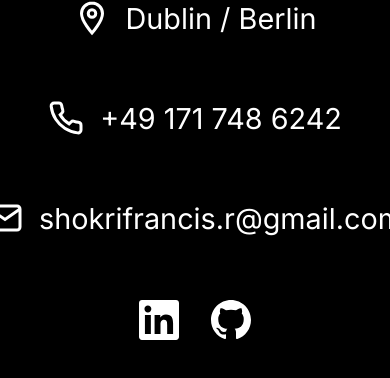
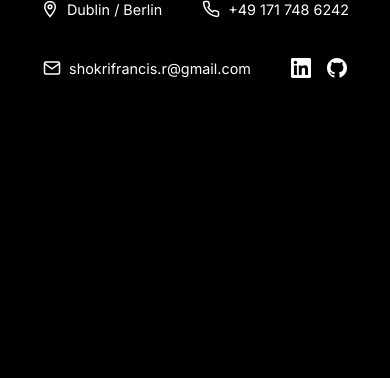
Before and after one commit to irishmango/shokri-portfolio-26, a Next.js app: page /contact in a window 390 px wide. Shown: the top 378 px of the page. Built offline with nearby package versions, Linux system fonts and the light colour scheme.

Commit message:
Update contact page styles and icons for improved layout and responsiveness

```diff
--- a/src/app/contact/ContactPage.module.css
+++ b/src/app/contact/ContactPage.module.css
@@ -13,15 +13,15 @@
   flex-direction: row;
   align-items: center;
   justify-content: center;
-  gap: 4rem;
+  gap: 2.5rem;
   flex-wrap: wrap;
 }
 
 .contactItem {
   display: flex;
   align-items: center;
-  gap: 1rem;
-  font-size: 1.8rem;
+  gap: 0.5rem;
+  font-size: 0.9rem;
   color: var(--foreground);
 }
 
@@ -38,7 +38,7 @@
 .contactSocials {
   display: flex;
   align-items: center;
-  gap: 2rem;
+  gap: 1rem;
 }
 
 .socialLink {
--- a/src/app/contact/page.tsx
+++ b/src/app/contact/page.tsx
@@ -3,33 +3,33 @@
 import styles from "./ContactPage.module.css";
 
 const LocationIcon = () => (
-  <svg width="36" height="36" viewBox="0 0 24 24" fill="none" stroke="currentColor" strokeWidth="2">
+  <svg width="18" height="18" viewBox="0 0 24 24" fill="none" stroke="currentColor" strokeWidth="2">
     <path d="M12 2C8.13 2 5 5.13 5 9c0 5.25 7 13 7 13s7-7.75 7-13c0-3.87-3.13-7-7-7z" />
     <circle cx="12" cy="9" r="2.5" />
   </svg>
 );
 
 const PhoneIcon = () => (
-  <svg width="36" height="36" viewBox="0 0 24 24" fill="none" stroke="currentColor" strokeWidth="2">
+  <svg width="18" height="18" viewBox="0 0 24 24" fill="none" stroke="currentColor" strokeWidth="2">
     <path d="M22 16.92v3a2 2 0 01-2.18 2 19.79 19.79 0 01-8.63-3.07 19.5 19.5 0 01-6-6 19.79 19.79 0 01-3.07-8.67A2 2 0 014.11 2h3a2 2 0 012 1.72 12.84 12.84 0 00.7 2.81 2 2 0 01-.45 2.11L8.09 9.91a16 16 0 006 6l1.27-1.27a2 2 0 012.11-.45 12.84 12.84 0 002.81.7A2 2 0 0122 16.92z" />
   </svg>
 );
 
 const EmailIcon = () => (
-  <svg width="36" height="36" viewBox="0 0 24 24" fill="none" stroke="currentColor" strokeWidth="2">
+  <svg width="18" height="18" viewBox="0 0 24 24" fill="none" stroke="currentColor" strokeWidth="2">
     <path d="M4 4h16c1.1 0 2 .9 2 2v12c0 1.1-.9 2-2 2H4c-1.1 0-2-.9-2-2V6c0-1.1.9-2 2-2z" />
     <polyline points="22,6 12,13 2,6" />
   </svg>
 );
 
 const LinkedInIcon = () => (
-  <svg width="40" height="40" viewBox="0 0 24 24" fill="currentColor">
+  <svg width="20" height="20" viewBox="0 0 24 24" fill="currentColor">
     <path d="M20.447 20.452h-3.554v-5.569c0-1.328-.027-3.037-1.852-3.037-1.853 0-2.136 1.445-2.136 2.939v5.667H9.351V9h3.414v1.561h.046c.477-.9 1.637-1.85 3.37-1.85 3.601 0 4.267 2.37 4.267 5.455v6.286zM5.337 7.433c-1.144 0-2.063-.926-2.063-2.065 0-1.138.92-2.063 2.063-2.063 1.14 0 2.064.925 2.064 2.063 0 1.139-.925 2.065-2.064 2.065zm1.782 13.019H3.555V9h3.564v11.452zM22.225 0H1.771C.792 0 0 .774 0 1.729v20.542C0 23.227.792 24 1.771 24h20.451C23.2 24 24 23.227 24 22.271V1.729C24 .774 23.2 0 22.222 0h.003z" />
   </svg>
 );
 
 const GitHubIcon = () => (
-  <svg width="40" height="40" viewBox="0 0 24 24" fill="currentColor">
+  <svg width="20" height="20" viewBox="0 0 24 24" fill="currentColor">
     <path d="M12 0c-6.626 0-12 5.373-12 12 0 5.302 3.438 9.8 8.207 11.387.599.111.793-.261.793-.577v-2.234c-3.338.726-4.033-1.416-4.033-1.416-.546-1.387-1.333-1.756-1.333-1.756-1.089-.745.083-.729.083-.729 1.205.084 1.839 1.237 1.839 1.237 1.07 1.834 2.807 1.304 3.492.997.107-.775.418-1.305.762-1.604-2.665-.305-5.467-1.334-5.467-5.931 0-1.311.469-2.381 1.236-3.221-.124-.303-.535-1.524.117-3.176 0 0 1.008-.322 3.301 1.23.957-.266 1.983-.399 3.003-.404 1.02.005 2.047.138 3.006.404 2.291-1.552 3.297-1.23 3.297-1.23.653 1.653.242 2.874.118 3.176.77.84 1.235 1.911 1.235 3.221 0 4.609-2.807 5.624-5.479 5.921.43.372.823 1.102.823 2.222v3.293c0 .319.192.694.801.576 4.765-1.589 8.199-6.086 8.199-11.386 0-6.627-5.373-12-12-12z" />
   </svg>
 );
@@ -51,10 +51,10 @@ export default function ContactPage() {
           <a href="mailto:shokrifrancis.r@gmail.com">shokrifrancis.r@gmail.com</a>
         </div>
         <div className={styles.contactSocials}>
-          <a href="https://linkedin.com/in/shokrifrancisraoof" target="_blank" rel="noopener noreferrer" className={styles.socialLink}>
+          <a href="https://www.linkedin.com/in/shokri-francis-raoof-2b3b5535/" target="_blank" rel="noopener noreferrer" className={styles.socialLink}>
             <LinkedInIcon />
           </a>
-          <a href="https://github.com/shokrifrancisraoof" target="_blank" rel="noopener noreferrer" className={styles.socialLink}>
+          <a href="https://github.com/irishmango" target="_blank" rel="noopener noreferrer" className={styles.socialLink}>
             <GitHubIcon />
           </a>
         </div>
--- a/src/app/page.tsx
+++ b/src/app/page.tsx
@@ -49,7 +49,9 @@ export default function Home() {
       <section className={styles.page}>
         <div className={`${styles.headerContainer} ${isCompact ? styles.headerCompact : ""}`}>
           <div className={styles.header}>
-            <h1 className={`${styles.title} ${isCompact ? styles.titleCompact : ""}`}>SHOKRI FRANCIS RAOOF</h1>
+            <h1 className={`${styles.title} ${isCompact ? styles.titleCompact : ""}`}>
+              SHOKRI FRANCIS<br className={`${styles.titleBreak} ${isCompact ? styles.titleBreakHidden : ""}`} /> RAOOF
+            </h1>
             <h3 className={`${styles.subtitle} ${isCompact ? styles.subtitleCompact : ""}`}>TECHNICAL PRODUCT OWNER</h3>
           </div>
           <div className={styles.avatar}></div>
```
Also changed, not shown: src/app/page.module.css (+8 -0 lines).
